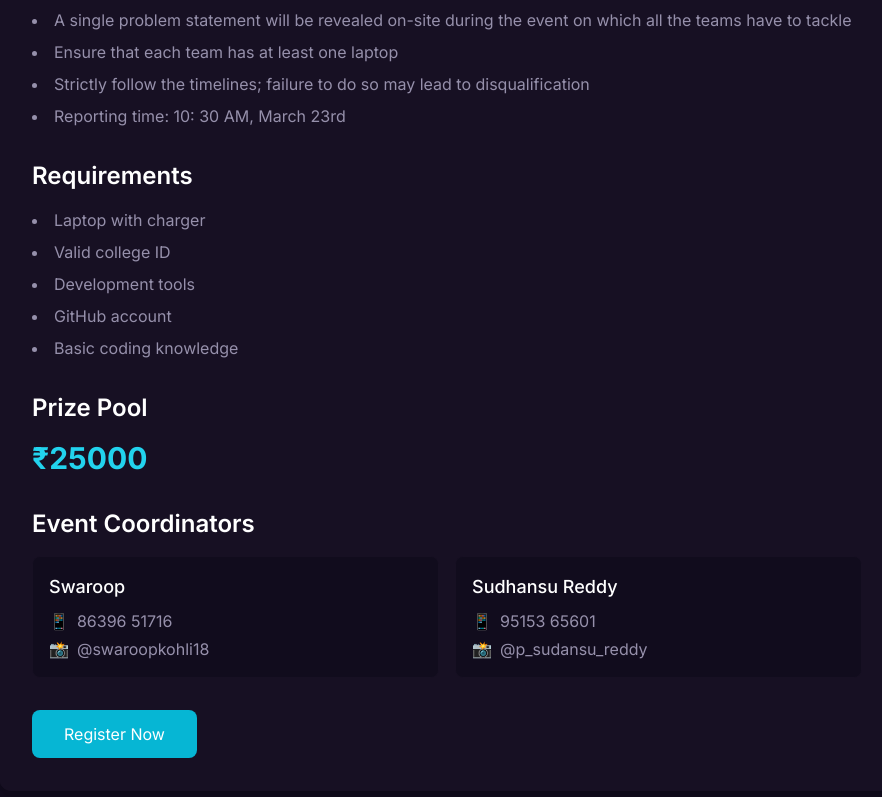
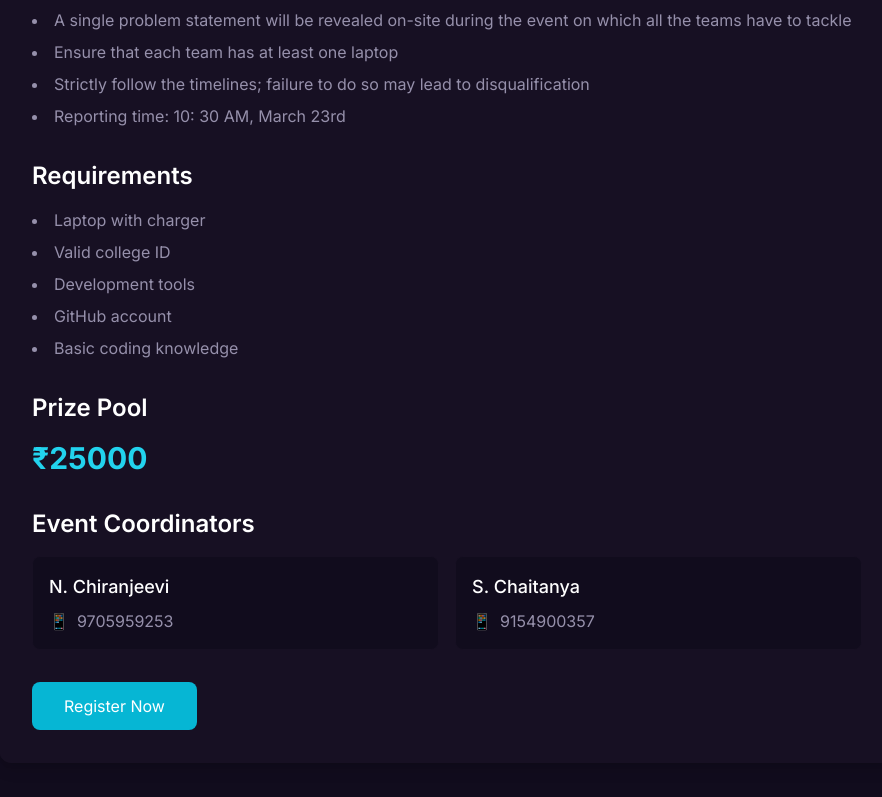
Before and after one commit to bhanu1232/cunosure2k25, a Next.js app: page /even/0 in a window 1280 px wide. Shown: the part 833-1630 px from the top of the page, without its empty margins (193-1075 px from the left). Built offline with nearby package versions, Linux system fonts and the light colour scheme.

Commit message:
preview 1

```diff
--- a/app/even/[eventId]/page.tsx
+++ b/app/even/[eventId]/page.tsx
@@ -71,7 +71,7 @@ const EventDetailPage = ({ params }: { params: { eventId: string } }) => {
                         {coordinator.phone}
                       </a>
                     </p>
-                    <p className="flex items-center gap-2">
+                    {/* <p className="flex items-center gap-2">
                       <span>📸</span>
                       <a
                         href={`https://instagram.com/${coordinator.insta}`}
@@ -81,7 +81,7 @@ const EventDetailPage = ({ params }: { params: { eventId: string } }) => {
                       >
                         @{coordinator.insta}
                       </a>
-                    </p>
+                    </p> */}
                   </div>
                 </div>
               ))}
--- a/app/even/fun/[eventId]/page.tsx
+++ b/app/even/fun/[eventId]/page.tsx
@@ -70,7 +70,7 @@ const FunEventDetailPage = ({ params }: { params: { eventId: string } }) => {
                         {coordinator.phone}
                       </a>
                     </p>
-                    <p className="flex items-center gap-2">
+                    {/* <p className="flex items-center gap-2">
                       <span>📸</span>
                       <a
                         href={`https://instagram.com/${coordinator.insta}`}
@@ -80,7 +80,7 @@ const FunEventDetailPage = ({ params }: { params: { eventId: string } }) => {
                       >
                         @{coordinator.insta}
                       </a>
-                    </p>
+                    </p> */}
                   </div>
                 </div>
               ))}
--- a/app/ideathon/page.tsx
+++ b/app/ideathon/page.tsx
@@ -23,7 +23,7 @@ interface Notification {
   message: string;
 }
 
-const IDEATHON_FEE = 200;
+const IDEATHON_FEE = 199;
 
 const IdeathonPage = () => {
   const [formData, setFormData] = useState<FormData>({
@@ -305,7 +305,7 @@ const IdeathonPage = () => {
                   </h4>
                   <div className="space-y-2">
                     <p className="text-sm text-white/80">
-                      Selected teams will need to pay an additional ₹200 per person for:
+                      Selected teams will need to pay an additional ₹250 per person for:
                     </p>
                     <ul className="text-sm text-white/60 space-y-1 ml-4">
                       <li className="flex items-center gap-2">
@@ -436,7 +436,7 @@ const IdeathonPage = () => {
                   {/* QR Code */}
                   <div className="relative w-48 h-48 bg-white rounded-xl p-3 mx-auto md:mx-0">
                     <Image
-                      src="/dummy-qr.jpeg"
+                      src="/pay_qr.jpeg"
                       alt="Payment QR Code"
                       width={200}
                       height={200}
@@ -476,7 +476,7 @@ const IdeathonPage = () => {
               </div>
 
               <div>
-                <label className="block text-white/60 mb-2">Payment ID</label>
+                <label className="block text-white/60 mb-2">Payment ID ( UTR )</label>
                 <input
                   type="text"
                   name="paymentId"
@@ -484,7 +484,7 @@ const IdeathonPage = () => {
                   onChange={handleInputChange}
                   required
                   className="w-full px-4 py-3 rounded-xl bg-white/5 border border-white/10 text-white focus:border-[#4A00E0] focus:outline-none transition-colors"
-                  placeholder="Enter your payment ID"
+                  placeholder="Enter the UTR number"
                 />
               </div>
             </div>
--- a/app/paper-presentation/page.tsx
+++ b/app/paper-presentation/page.tsx
@@ -22,7 +22,7 @@ interface Notification {
   message: string;
 }
 
-const PAPER_PRESENTATION_FEE = 200;
+const PAPER_PRESENTATION_FEE = 209;
 
 const PaperPresentationPage = () => {
   const [formData, setFormData] = useState<FormData>({
@@ -292,9 +292,10 @@ const PaperPresentationPage = () => {
                     <span className="text-white font-semibold">3</span>
                   </div>
                   <div>
-                    <h4 className="text-white font-medium mb-1">Final Presentation</h4>
+                    <h4 className="text-white font-medium mb-1">Final Presentation Offline</h4>
                     <p className="text-white/60 text-sm">
-                      Selected candidates will be invited for the final presentation round
+                      Selected candidates will be invited for the final presentation round and an
+                      additional 250 rupees should pay for offline participation
                     </p>
                   </div>
                 </div>
@@ -397,7 +398,7 @@ const PaperPresentationPage = () => {
                   {/* QR Code */}
                   <div className="relative w-48 h-48 bg-white rounded-xl p-3 mx-auto md:mx-0">
                     <Image
-                      src="/dummy-qr.jpeg"
+                      src="/pay_qr.jpeg"
                       alt="Payment QR Code"
                       width={200}
                       height={200}
@@ -437,7 +438,7 @@ const PaperPresentationPage = () => {
               </div>
 
               <div>
-                <label className="block text-white/60 mb-2">Payment ID</label>
+                <label className="block text-white/60 mb-2">Payment ID ( UTR )</label>
                 <input
                   type="text"
                   name="paymentId"
@@ -445,7 +446,7 @@ const PaperPresentationPage = () => {
                   onChange={handleInputChange}
                   required
                   className="w-full px-4 py-3 rounded-xl bg-white/5 border border-white/10 text-white focus:border-[#4A00E0] focus:outline-none transition-colors"
-                  placeholder="Enter your payment ID"
+                  placeholder="Enter The UTR number"
                 />
               </div>
             </div>
--- a/app/passes/page.tsx
+++ b/app/passes/page.tsx
@@ -15,28 +15,24 @@ interface Event {
 }
 
 const TECH_EVENTS: Event[] = [
-  { id: "CM", name: "Code Marathon", price: 50 },
-  { id: "BC", name: "Blind Coding", price: 50 },
-  { id: "TQ", name: "Tech Quiz", price: 50 },
-  { id: "IA", name: "Ideathon", price: 200 },
-  { id: "QC", name: "Query Crackers", price: 50 },
-  { id: "WW", name: "Web Wreath", price: 50 },
+  { id: "CM", name: "Code Marathon", price: 125 },
+  { id: "BC", name: "Blind Coding", price: 125 },
+  { id: "TQ", name: "Tech Quiz", price: 125 },
+  { id: "QC", name: "Query Crackers", price: 125 },
+  { id: "WW", name: "Web Wreath", price: 125 },
   { id: "HA", name: "Hackathon", price: 200 },
 ];
 
 const NON_TECH_EVENTS: Event[] = [
-  { id: "PH", name: "Photography", price: 50 },
-  { id: "TH", name: "Treasure Hunt", price: 50 },
-  { id: "BB", name: "Brain Battle Blitz", price: 50 },
-  { id: "CC", name: "Curious Clue", price: 50 },
+  { id: "PH", name: "Photography", price: 0 },
+  { id: "TH", name: "Treasure Hunt", price: 100 },
+  { id: "BB", name: "Brain Battle Blitz", price: 100 },
+  { id: "CC", name: "Curious Clue", price: 100 },
 ];
 
 const EXCLUDED_COMPLEMENTARY_EVENTS = ["IA", "HA"]; // Ideathon and Hackathon IDs
 
-const COMPLEMENTARY_EVENTS = [
-  ...TECH_EVENTS.filter((event) => !EXCLUDED_COMPLEMENTARY_EVENTS.includes(event.id)),
-  ...NON_TECH_EVENTS,
-];
+const COMPLEMENTARY_EVENTS = NON_TECH_EVENTS;
 
 interface FormData {
   name: string;
@@ -377,7 +373,7 @@ const PassesPage = () => {
                   </p>
                   <div className="flex items-center justify-between mt-auto">
                     <span className="px-3 py-1 rounded-full bg-[#4A00E0]/20 text-sm text-white/80 border border-[#4A00E0]/20">
-                      ₹200
+                      ₹209
                     </span>
                     <span className="flex items-center gap-2 text-white/60 group-hover:text-white/80">
                       Register Now
@@ -405,7 +401,7 @@ const PassesPage = () => {
                   </p>
                   <div className="flex items-center justify-between mt-auto">
                     <span className="px-3 py-1 rounded-full bg-[#4A00E0]/20 text-sm text-white/80 border border-[#4A00E0]/20">
-                      ₹200
+                      ₹199
                     </span>
                     <span className="flex items-center gap-2 text-white/60 group-hover:text-white/80">
                       Register Now
@@ -528,14 +524,13 @@ const PassesPage = () => {
                               </div>
                               <span className="text-white">{event.name}</span>
                             </div>
-                            <span className="text-sm text-[#4A00E0]">Free</span>
                           </div>
                         ))}
                       </div>
                     </div>
                   )}
                 </div>
-                <p className="text-xs text-white/40 mt-1">* Excluding Hackathon and Ideathon</p>
+                <p className="text-xs text-white/40 mt-1">* Excluding Technical Events</p>
               </div>
 
               {/* Tech Events Dropdown */}
@@ -803,7 +798,7 @@ const PassesPage = () => {
                   {/* QR Code */}
                   <div className="relative w-48 h-48 bg-white rounded-xl p-3 mx-auto md:mx-0">
                     <Image
-                      src="/dummy-qr.jpeg"
+                      src="/pay_qr.jpeg"
                       alt="Payment QR Code"
                       width={200}
                       height={200}
--- a/components/sections/hero/index.tsx
+++ b/components/sections/hero/index.tsx
@@ -110,8 +110,7 @@ const Hero = () => {
             transition={{ delay: 0.3 }}
             className={cn("body-1 mx-auto mb-6 max-w-3xl animate-fade-up text-n-2 lg:mb-8")}
           >
-            Unleash the power of AI within Brainwave. Upgrade your productivity with Brainwave, the
-            open AI chat app.
+            Cynosure 2025 is back with a new theme, new events, and new opportunities.
           </motion.p>
 
           {/* Countdown Timer with Enhanced Design */}
--- a/constants/index.ts
+++ b/constants/index.ts
@@ -396,14 +396,12 @@ export const events = [
     requirements: ["Strong coding background", "Laptop with charger", "Development environment"],
     coordinators: [
       {
-        name: "Sudhansu Reddy",
-        insta: "p_sudansu_reddy",
-        phone: "95153 65601",
+        name: "K. Gayathri",
+        phone: "",
       },
       {
-        name: "Susheel Kumar",
-        insta: "susheel_kumar",
-        phone: "8688970995",
+        name: "P. Varun nag",
+        phone: "9391064986",
       },
     ],
   },
@@ -455,14 +453,12 @@ export const events = [
     ],
     coordinators: [
       {
-        name: "Rahithya",
-        insta: "rahithya_22",
-        phone: "90142 42562",
+        name: "B. Jyothsna",
+        phone: "",
       },
       {
-        name: "Pavan Kumar",
-        insta: "__pavankumar_17",
-        phone: "79898 83868",
+        name: "M. Meghana",
+        phone: "",
       },
     ],
   },
@@ -507,14 +503,12 @@ export const events = [
     ],
     coordinators: [
       {
-        name: "Rahithya",
-        insta: "rahithya_22",
-        phone: "90142 42562",
+        name: "N. Vishnu Priya",
+        phone: "",
       },
       {
-        name: "Pavan Kumar",
-        insta: "__pavankumar_17",
-        phone: "79898 83868",
+        name: "M. Akash",
+        phone: "9849535920",
       },
     ],
   },
@@ -560,14 +554,12 @@ export const events = [
     ],
     coordinators: [
       {
-        name: "Swaroop",
-        insta: "swaroopkohli18",
-        phone: "86396 51716",
+        name: "E. Abhinaya",
+        phone: "",
       },
       {
-        name: "Sudhansu Reddy",
-        insta: "p_sudansu_reddy",
-        phone: "95153 65601",
+        name: "T. Yuvasree",
+        phone: "",
       },
     ],
   },
@@ -610,14 +602,12 @@ export const events = [
     ],
     coordinators: [
       {
-        name: "Sudhansu Reddy",
-        insta: "p_sudansu_reddy",
-        phone: "95153 65601",
+        name: "M. Raghuram",
+        phone: "6305756926",
       },
       {
-        name: "Susheel Kumar",
-        insta: "susheel_kumar",
-        phone: "8688970995",
+        name: "T. Soorya teja",
+        phone: "9494748284",
       },
     ],
   },
@@ -632,7 +622,7 @@ export const events = [
     prize: "12000",
     date: "22 march",
     venue: "CSE Lab 4",
-    teamSize: "1-2 members",
+    teamSize: "Individual",
     fullDescription: `Showcase your web development skills in Web Wreath!
 
     🎯 Challenge Areas:
@@ -660,14 +650,12 @@ export const events = [
     ],
     coordinators: [
       {
-        name: "Swaroop",
-        insta: "swaroopkohli18",
-        phone: "86396 51716",
+        name: "D. Mounika",
+        phone: "",
       },
       {
-        name: "Pavan Kumar",
-        insta: "__pavankumar_17",
-        phone: "79898 83868",
+        name: "D. Sai pallavi",
+        phone: "",
       },
     ],
   },
@@ -682,7 +670,7 @@ export const events = [
     imageUrl: benefitImage2,
     prize: "25000",
     date: "22 march",
-    venue: "Main Auditorium",
+    venue: "203",
     teamSize: "2-4 members",
     fullDescription: `Join us for Cynosure 2024's premier Hackathon!
 
@@ -729,14 +717,12 @@ export const events = [
     ],
     coordinators: [
       {
-        name: "Swaroop",
-        insta: "swaroopkohli18",
-        phone: "86396 51716",
+        name: "N. Chiranjeevi",
+        phone: "9705959253",
       },
       {
-        name: "Sudhansu Reddy",
-        insta: "p_sudansu_reddy",
-        phone: "95153 65601",
+        name: "S. Chaitanya",
+        phone: "9154900357",
       },
     ],
   },
@@ -788,14 +774,12 @@ export const fun = [
     ],
     coordinators: [
       {
-        name: "Rahithya",
-        insta: "rahithya_22",
-        phone: "90142 42562",
+        name: "V. Likitha",
+        phone: "",
       },
       {
-        name: "Pavan Kumar",
-        insta: "__pavankumar_17",
-        phone: "79898 83868",
+        name: "C. Chaturya prasad",
+        phone: "7702249549",
       },
     ],
   },
@@ -834,14 +818,12 @@ export const fun = [
     requirements: ["Basic math skills", "Analytical thinking", "Time management", "College ID"],
     coordinators: [
       {
-        name: "Sudhansu Reddy",
-        insta: "p_sudansu_reddy",
-        phone: "95153 65601",
+        name: "A. Sreenath",
+        phone: "8179417236",
       },
       {
-        name: "Susheel Kumar",
-        insta: "susheel_kumar",
-        phone: "8688970995",
+        name: "T. Suchitra",
+        phone: "",
       },
     ],
   },
@@ -891,14 +873,12 @@ export const fun = [
     ],
     coordinators: [
       {
-        name: "Sudhansu Reddy",
-        insta: "p_sudansu_reddy",
-        phone: "95153 65601",
+        name: "B. Chandra mouli",
+        phone: "7207241669",
       },
       {
-        name: "Susheel Kumar",
-        insta: "susheel_kumar",
-        phone: "8688970995",
+        name: "C. Sriram",
+        phone: "6309084262",
       },
     ],
   },
@@ -913,7 +893,7 @@ export const fun = [
     prize: "5000",
     date: "22 march",
     venue: "Photography Studio",
-    teamSize: "2 members",
+    teamSize: "Individual",
     fullDescription: `Get ready for a unique blend of art and technology!
 
     🎨 Game Format:
@@ -948,21 +928,19 @@ export const fun = [
     ],
     coordinators: [
       {
-        name: "Rahithya",
-        insta: "rahithya_22",
-        phone: "90142 42562",
+        name: "B. Ramu yadav",
+        phone: "9573619508",
       },
       {
-        name: "Pavan Kumar",
-        insta: "__pavankumar_17",
-        phone: "79898 83868",
+        name: "T. Kumara swamy",
+        phone: "9392155971",
       },
     ],
   },
   {
     id: "5",
     type: "fun",
-    title: "Escape Room",
+    title: "The Matrix Mystery",
     text: "Solve clues and navigate through an exciting tech-themed treasure hunt across campus.",
     backgroundUrl: "assets/event/escape.avif",
     iconUrl: benefitIcon4,
@@ -970,7 +948,7 @@ export const fun = [
     prize: "8000",
     date: "22 march",
     venue: "Activity Room",
-    teamSize: "3-4 members",
+    teamSize: "2-3 members",
     fullDescription: `Embark on an exciting adventure around the campus!
 
     🗺️ Hunt Format:
@@ -1014,14 +992,12 @@ export const fun = [
     ],
     coordinators: [
       {
-        name: "Sudhansu Reddy",
-        insta: "p_sudansu_reddy",
-        phone: "95153 65601",
+        name: "P. Sudhansu Reddy",
+        phone: "8919115624",
       },
       {
-        name: "Susheel Kumar",
-        insta: "susheel_kumar",
-        phone: "8688970995",
+        name: "M. Pavan kumar",
+        phone: "7989883868",
       },
     ],
   },
```
Also changed, not shown: public/pay_qr.jpeg (added).
